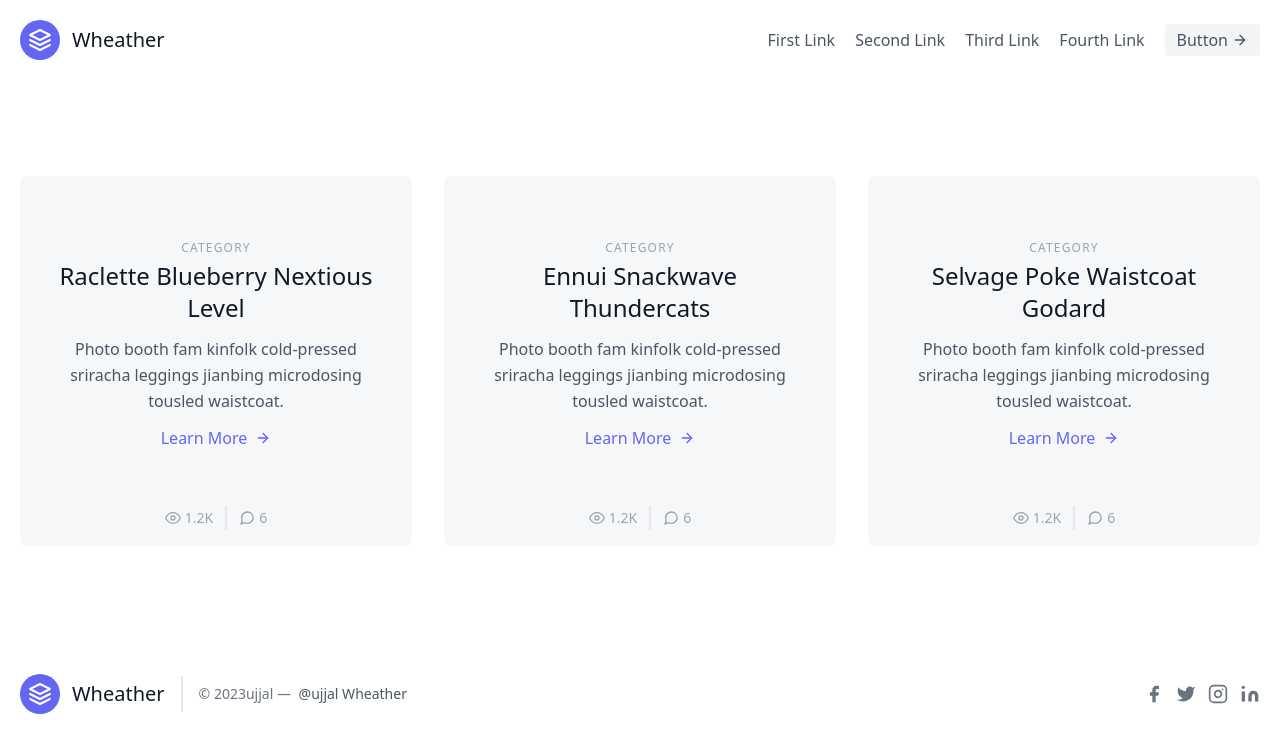
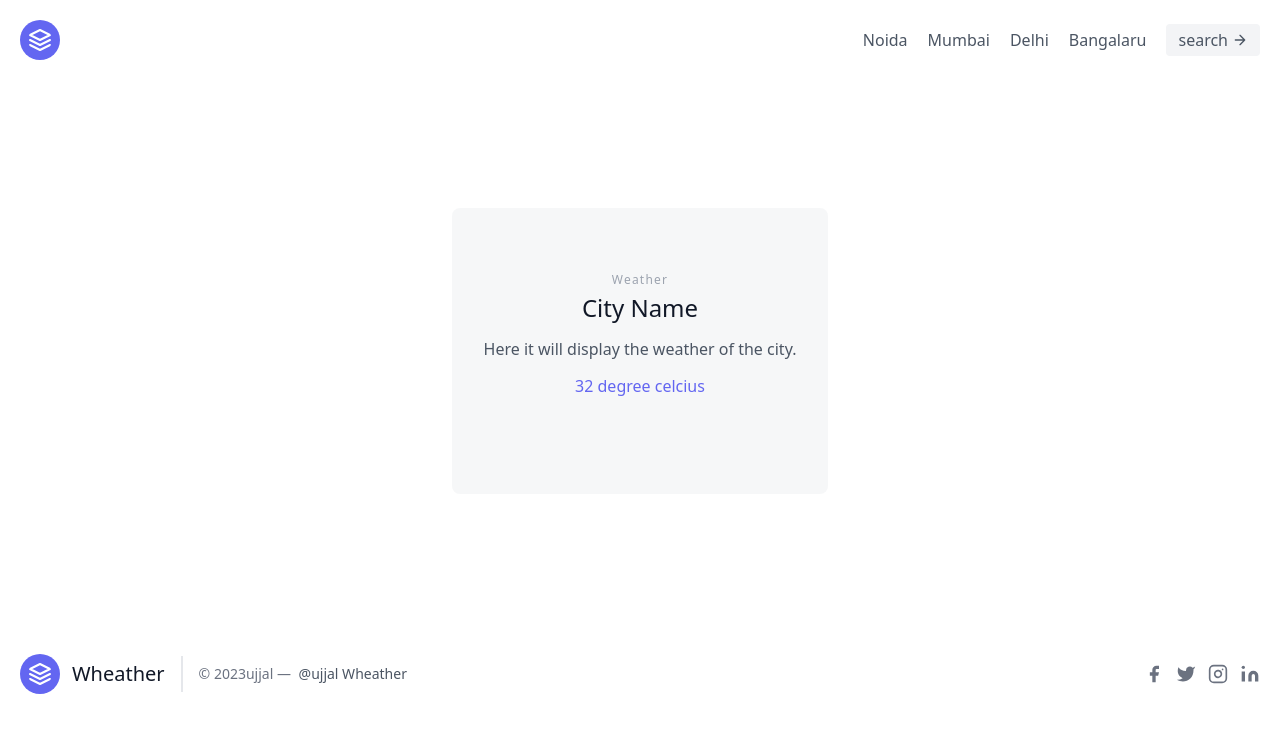
Before and after one commit to Rahulboro/wether-app, a plain HTML site: page index.html in a window 1280 px wide. Drawn offline with nearby package versions, Linux system fonts and the light colour scheme.

Commit message:
update desgine

```diff
--- a/index.html
+++ b/index.html
@@ -8,115 +8,53 @@
 
 
 </head>
-<body>
-        <header class="text-gray-600 body-font">
+<body class="bg-white dark:bg-slate-800">
+    <!--#################### here starts the navbar section  ###################-->
+
+        <header class="text-gray-600 dark:text-gray-500 body-font">
             <div class="container mx-auto flex flex-wrap p-5 flex-col md:flex-row items-center">
                 <a class="flex title-font font-medium items-center text-gray-900 mb-4 md:mb-0">
                 <svg xmlns="http://www.w3.org/2000/svg" fill="none" stroke="currentColor" stroke-linecap="round" stroke-linejoin="round" stroke-width="2" class="w-10 h-10 text-white p-2 bg-indigo-500 rounded-full" viewBox="0 0 24 24">
                   <path d="M12 2L2 7l10 5 10-5-10-5zM2 17l10 5 10-5M2 12l10 5 10-5"></path>
                 </svg>
-                <span class="ml-3 text-xl">Wheather</span>
+                <span class="ml-3 text-xl hover:text-gray-900 text-white dark:hover:text-white">Wheather</span>
               </a>
               <nav class="md:ml-auto
               flex flex-wrap items-center text-base justify-center">
-                <a class="mr-5 hover:text-gray-900">First Link</a>
-                <a class="mr-5 hover:text-gray-900">Second Link</a>
-                <a class="mr-5 hover:text-gray-900">Third Link</a>
-                <a class="mr-5 hover:text-gray-900">Fourth Link</a>
+                <a class="mr-5 hover:text-gray-900 dark:hover:text-white">Noida</a>
+                <a class="mr-5 hover:text-gray-900 dark:hover:text-white">Mumbai</a>
+                <a class="mr-5 hover:text-gray-900 dark:hover:text-white">Delhi</a>
+                <a class="mr-5 hover:text-gray-900 dark:hover:text-white">Bangalaru</a>
               </nav>
-              <button class="inline-flex items-center bg-gray-100 border-0 py-1 px-3 focus:outline-none hover:bg-gray-200 rounded text-base mt-4 md:mt-0">Button
+              <button class="inline-flex items-center bg-gray-100 border-0 py-1 px-3 focus:outline-none hover:bg-gray-200 rounded text-base mt-4 md:mt-0">search
                 <svg fill="none" stroke="currentColor" stroke-linecap="round" stroke-linejoin="round" stroke-width="2" class="w-4 h-4 ml-1" viewBox="0 0 24 24">
                   <path d="M5 12h14M12 5l7 7-7 7"></path>
                 </svg>
               </button>
             </div>
           </header>
-          <!-- this is the blog section  -->
+          <!--************************** ends of the navbar section  **************************-->
+
+          <!--#################### this is the blog section  ####################-->
           <section class="text-gray-600 body-font">
             <div class="container px-5 py-24 mx-auto">
-              <div class="flex flex-wrap -m-4">
-                <div class="p-4 lg:w-1/3">
-                  <div class="h-full bg-gray-100 bg-opacity-75 px-8 pt-16 pb-24 rounded-lg overflow-hidden text-center relative">
-                    <h2 class="tracking-widest text-xs title-font font-medium text-gray-400 mb-1">CATEGORY</h2>
-                    <h1 class="title-font sm:text-2xl text-xl font-medium text-gray-900 mb-3">Raclette Blueberry Nextious Level</h1>
-                    <p class="leading-relaxed mb-3">Photo booth fam kinfolk cold-pressed sriracha leggings jianbing microdosing tousled waistcoat.</p>
-                    <a class="text-indigo-500 inline-flex items-center">Learn More
-                      <svg class="w-4 h-4 ml-2" viewBox="0 0 24 24" stroke="currentColor" stroke-width="2" fill="none" stroke-linecap="round" stroke-linejoin="round">
-                        <path d="M5 12h14"></path>
-                        <path d="M12 5l7 7-7 7"></path>
-                      </svg>
+              <div class="flex justify-center m-4">
+                <div class="p-4">
+                  <div class="h-full bg-gray-100 dark:bg-slate-600 bg-opacity-75 px-8 pt-16 pb-24 rounded-lg overflow-hidden text-center relative">
+                    <h2 class="tracking-widest text-xs title-font font-medium text-gray-400 mb-1">Weather</h2>
+                    <h1 class="title-font sm:text-2xl text-xl font-medium text-gray-900 mb-3">City Name</h1>
+                    <p class="leading-relaxed mb-3">Here it will display the weather of the city.</p>
+                    <a class="text-indigo-500 inline-flex items-center">32 degree celcius
                     </a>
                     <div class="text-center mt-2 leading-none flex justify-center absolute bottom-0 left-0 w-full py-4">
-                      <span class="text-gray-400 mr-3 inline-flex items-center leading-none text-sm pr-3 py-1 border-r-2 border-gray-200">
-                        <svg class="w-4 h-4 mr-1" stroke="currentColor" stroke-width="2" fill="none" stroke-linecap="round" stroke-linejoin="round" viewBox="0 0 24 24">
-                          <path d="M1 12s4-8 11-8 11 8 11 8-4 8-11 8-11-8-11-8z"></path>
-                          <circle cx="12" cy="12" r="3"></circle>
-                        </svg>1.2K
-                      </span>
-                      <span class="text-gray-400 inline-flex items-center leading-none text-sm">
-                        <svg class="w-4 h-4 mr-1" stroke="currentColor" stroke-width="2" fill="none" stroke-linecap="round" stroke-linejoin="round" viewBox="0 0 24 24">
-                          <path d="M21 11.5a8.38 8.38 0 01-.9 3.8 8.5 8.5 0 01-7.6 4.7 8.38 8.38 0 01-3.8-.9L3 21l1.9-5.7a8.38 8.38 0 01-.9-3.8 8.5 8.5 0 014.7-7.6 8.38 8.38 0 013.8-.9h.5a8.48 8.48 0 018 8v.5z"></path>
-                        </svg>6
-                      </span>
-                    </div>
-                  </div>
-                </div>
-                <div class="p-4 lg:w-1/3">
-                  <div class="h-full bg-gray-100 bg-opacity-75 px-8 pt-16 pb-24 rounded-lg overflow-hidden text-center relative">
-                    <h2 class="tracking-widest text-xs title-font font-medium text-gray-400 mb-1">CATEGORY</h2>
-                    <h1 class="title-font sm:text-2xl text-xl font-medium text-gray-900 mb-3">Ennui Snackwave Thundercats</h1>
-                    <p class="leading-relaxed mb-3">Photo booth fam kinfolk cold-pressed sriracha leggings jianbing microdosing tousled waistcoat.</p>
-                    <a class="text-indigo-500 inline-flex items-center">Learn More
-                      <svg class="w-4 h-4 ml-2" viewBox="0 0 24 24" stroke="currentColor" stroke-width="2" fill="none" stroke-linecap="round" stroke-linejoin="round">
-                        <path d="M5 12h14"></path>
-                        <path d="M12 5l7 7-7 7"></path>
-                      </svg>
-                    </a>
-                    <div class="text-center mt-2 leading-none flex justify-center absolute bottom-0 left-0 w-full py-4">
-                      <span class="text-gray-400 mr-3 inline-flex items-center leading-none text-sm pr-3 py-1 border-r-2 border-gray-200">
-                        <svg class="w-4 h-4 mr-1" stroke="currentColor" stroke-width="2" fill="none" stroke-linecap="round" stroke-linejoin="round" viewBox="0 0 24 24">
-                          <path d="M1 12s4-8 11-8 11 8 11 8-4 8-11 8-11-8-11-8z"></path>
-                          <circle cx="12" cy="12" r="3"></circle>
-                        </svg>1.2K
-                      </span>
-                      <span class="text-gray-400 inline-flex items-center leading-none text-sm">
-                        <svg class="w-4 h-4 mr-1" stroke="currentColor" stroke-width="2" fill="none" stroke-linecap="round" stroke-linejoin="round" viewBox="0 0 24 24">
-                          <path d="M21 11.5a8.38 8.38 0 01-.9 3.8 8.5 8.5 0 01-7.6 4.7 8.38 8.38 0 01-3.8-.9L3 21l1.9-5.7a8.38 8.38 0 01-.9-3.8 8.5 8.5 0 014.7-7.6 8.38 8.38 0 013.8-.9h.5a8.48 8.48 0 018 8v.5z"></path>
-                        </svg>6
-                      </span>
-                    </div>
-                  </div>
-                </div>
-                <div class="p-4 lg:w-1/3">
-                  <div class="h-full bg-gray-100 bg-opacity-75 px-8 pt-16 pb-24 rounded-lg overflow-hidden text-center relative">
-                    <h2 class="tracking-widest text-xs title-font font-medium text-gray-400 mb-1">CATEGORY</h2>
-                    <h1 class="title-font sm:text-2xl text-xl font-medium text-gray-900 mb-3">Selvage Poke Waistcoat Godard</h1>
-                    <p class="leading-relaxed mb-3">Photo booth fam kinfolk cold-pressed sriracha leggings jianbing microdosing tousled waistcoat.</p>
-                    <a class="text-indigo-500 inline-flex items-center ">Learn More
-                      <svg class="w-4 h-4 ml-2" viewBox="0 0 24 24" stroke="currentColor" stroke-width="2" fill="none" stroke-linecap="round" stroke-linejoin="round">
-                        <path d="M5 12h14"></path>
-                        <path d="M12 5l7 7-7 7"></path>
-                      </svg>
-                    </a>
-                    <div class="text-center mt-2 leading-none flex justify-center absolute bottom-0 left-0 w-full py-4">
-                      <span class="text-gray-400 mr-3 inline-flex items-center leading-none text-sm pr-3 py-1 border-r-2 border-gray-200">
-                        <svg class="w-4 h-4 mr-1" stroke="currentColor" stroke-width="2" fill="none" stroke-linecap="round" stroke-linejoin="round" viewBox="0 0 24 24">
-                          <path d="M1 12s4-8 11-8 11 8 11 8-4 8-11 8-11-8-11-8z"></path>
-                          <circle cx="12" cy="12" r="3"></circle>
-                        </svg>1.2K
-                      </span>
-                      <span class="text-gray-400 inline-flex items-center leading-none text-sm">
-                        <svg class="w-4 h-4 mr-1" stroke="currentColor" stroke-width="2" fill="none" stroke-linecap="round" stroke-linejoin="round" viewBox="0 0 24 24">
-                          <path d="M21 11.5a8.38 8.38 0 01-.9 3.8 8.5 8.5 0 01-7.6 4.7 8.38 8.38 0 01-3.8-.9L3 21l1.9-5.7a8.38 8.38 0 01-.9-3.8 8.5 8.5 0 014.7-7.6 8.38 8.38 0 013.8-.9h.5a8.48 8.48 0 018 8v.5z"></path>
-                        </svg>6
-                      </span>
                     </div>
                   </div>
                 </div>
               </div>
             </div>
           </section>
-          <!-- this is the footer section  -->
+          <!--************************ ends of the section of weather ************************-->
+          <!--#################### this is the footer section  ####################-->
           <footer class="text-gray-600 body-font">
             <div class="container px-5 py-8 mx-auto flex items-center sm:flex-row flex-col">
               <a class="flex title-font font-medium items-center md:justify-start justify-center text-gray-900">
```
